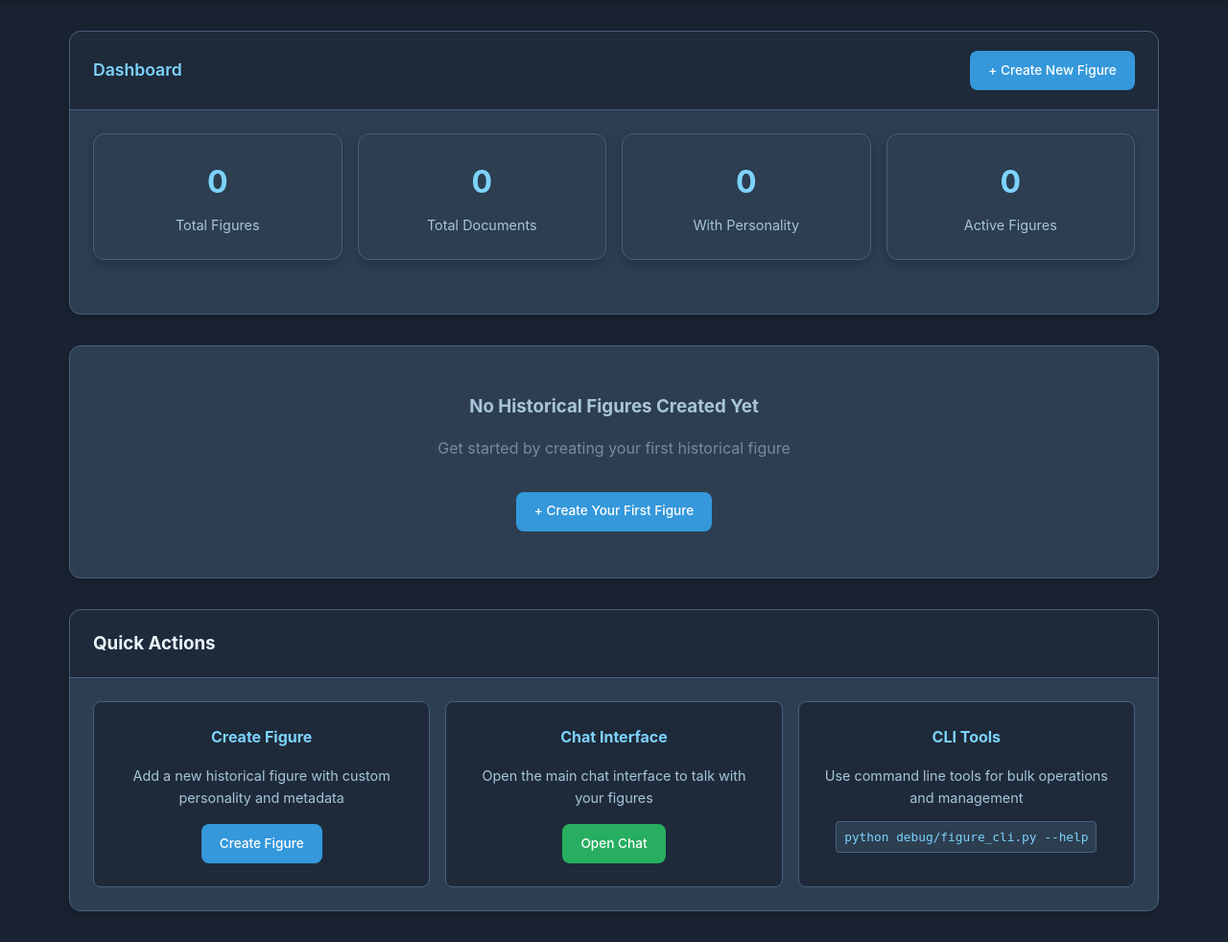
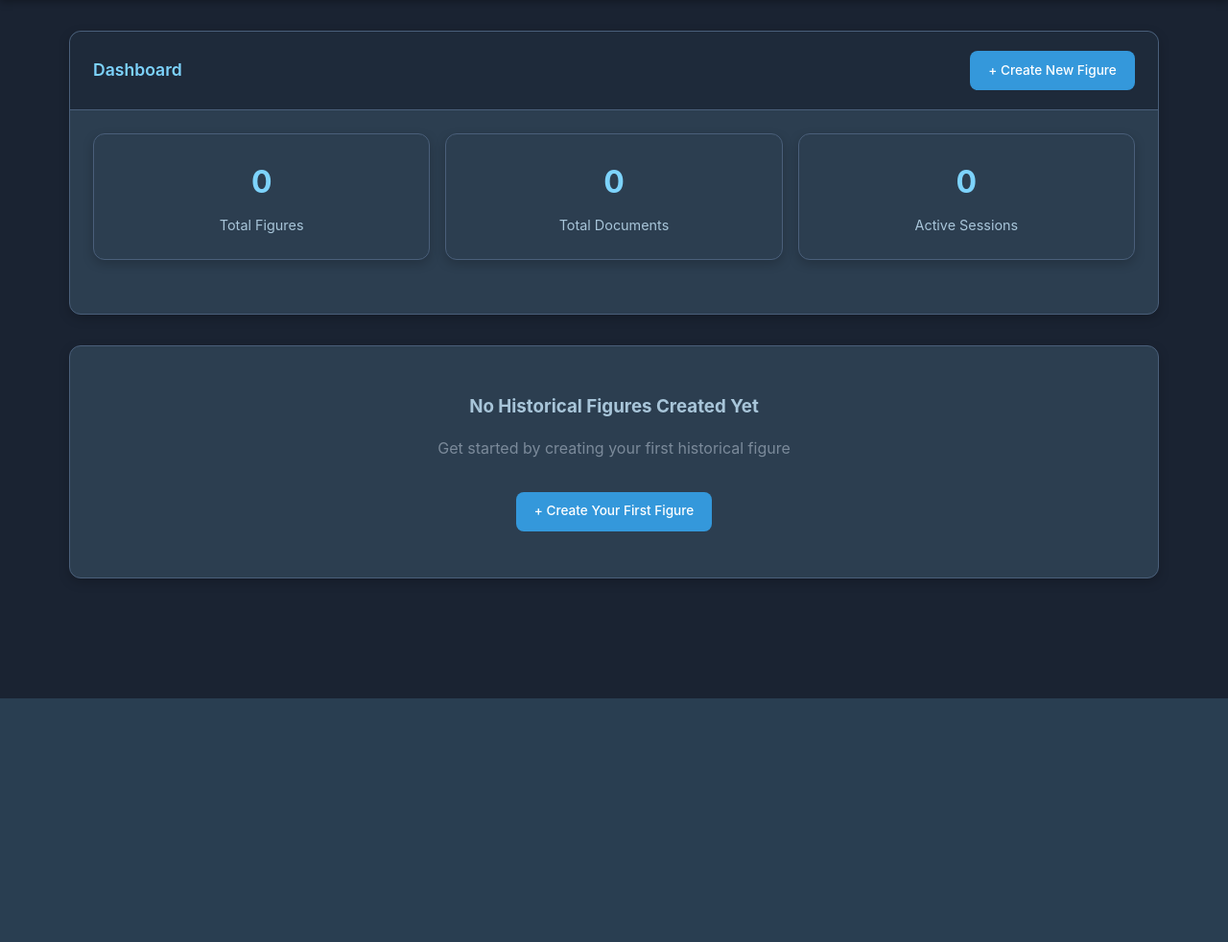
Before and after one commit to mcjkurz/histfig, a FastAPI app: page /admin/ in a window 1280 px wide. Shown: the part 72-1054 px from the top of the page at 96% size. After the commit the page ends 800 px from the top, so only its background shows below. Run offline with FastAPI, Linux system fonts and the light colour scheme; the visitor is signed in with stand-in values (Sample User, id 1); data that the repository does not hold is empty; parts of the project's set-up code (start-up, migrations or seed data) failed here and were passed over.

Commit message:
simplified admin panel

```diff
--- a/scripts/admin_routes.py
+++ b/scripts/admin_routes.py
@@ -177,13 +177,25 @@ async def index(request: Request):
     try:
         figure_manager = get_figure_manager()
         figures = await figure_manager.get_figure_list_async()
+
+        # Get active session count from chat_routes
+        try:
+            from chat_routes import session_data
+            active_sessions = len(session_data)
+        except:
+            active_sessions = 0
+
         templates = request.app.state.templates
-        return templates.TemplateResponse("admin/dashboard.html", {"request": request, "figures": figures})
+        return templates.TemplateResponse("admin/dashboard.html", {
+            "request": request,
+            "figures": figures,
+            "active_sessions": active_sessions
+        })
     except Exception as e:
         templates = request.app.state.templates
         return templates.TemplateResponse(
             "admin/dashboard.html",
-            {"request": request, "figures": [], "error": f"Error loading figures: {str(e)}"}
+            {"request": request, "figures": [], "active_sessions": 0, "error": f"Error loading figures: {str(e)}"}
         )
 
 
--- a/templates/admin/dashboard.html
+++ b/templates/admin/dashboard.html
@@ -19,12 +19,8 @@
                 <div class="stat-label">Total Documents</div>
             </div>
             <div class="stat-card">
-                <div class="stat-number">{{ (figures|selectattr('personality_prompt')|list)|length }}</div>
-                <div class="stat-label">With Personality</div>
-            </div>
-            <div class="stat-card">
-                <div class="stat-number">{{ (figures|rejectattr('document_count', 'equalto', 0)|list)|length }}</div>
-                <div class="stat-label">Active Figures</div>
+                <div class="stat-number">{{ active_sessions }}</div>
+                <div class="stat-label">Active Sessions</div>
             </div>
         </div>
     </div>
@@ -82,28 +78,4 @@
 </div>
 {% endif %}
 
-<div class="card">
-    <div class="card-header">
-        <h3>Quick Actions</h3>
-    </div>
-    <div class="card-body">
-        <div style="display: grid; grid-template-columns: repeat(auto-fit, minmax(250px, 1fr)); gap: 1rem;">
-            <div style="padding: 1.5rem; background: #f8f9fa; border-radius: 8px; text-align: center;">
-                <h4 style="margin-bottom: 1rem; color: #2c3e50;">Create Figure</h4>
-                <p style="color: #666; margin-bottom: 1rem; font-size: 0.9rem;">Add a new historical figure with custom personality and metadata</p>
-                <a href="{{ url_for('admin.new_figure') }}" class="btn btn-primary">Create Figure</a>
-            </div>
-            <div style="padding: 1.5rem; background: #f8f9fa; border-radius: 8px; text-align: center;">
-                <h4 style="margin-bottom: 1rem; color: #2c3e50;">Chat Interface</h4>
-                <p style="color: #666; margin-bottom: 1rem; font-size: 0.9rem;">Open the main chat interface to talk with your figures</p>
-                <a href="http://localhost:5001" target="_blank" class="btn btn-success">Open Chat</a>
-            </div>
-            <div style="padding: 1.5rem; background: #f8f9fa; border-radius: 8px; text-align: center;">
-                <h4 style="margin-bottom: 1rem; color: #2c3e50;">CLI Tools</h4>
-                <p style="color: #666; margin-bottom: 1rem; font-size: 0.9rem;">Use command line tools for bulk operations and management</p>
-                <code style="background: white; padding: 0.5rem; border-radius: 4px; font-size: 0.8rem;">python debug/figure_cli.py --help</code>
-            </div>
-        </div>
-    </div>
-</div>
 {% endblock %}
```
